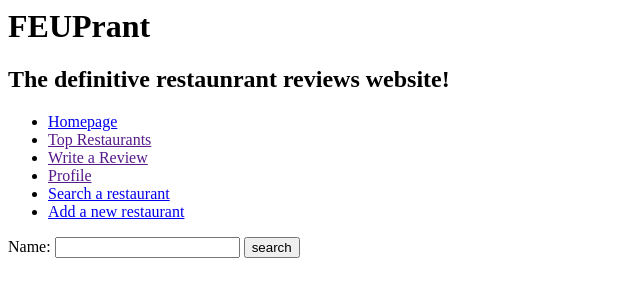
After one commit to Nunommpinto/FEUP-LTW, a PHP site: page /search_restaurant.php in a window 1280 px wide. The commit adds this page. Shown: the top 300 px of the page, without its empty margins (0-640 px from the left). Run offline with PHP 8.4, Linux system fonts and the light colour scheme.

Commit message:
Can search for restaurant based on name (not fully implemented)

```diff
--- a/src/save_restaurant.php
+++ b/src/action_save_restaurant.php
@@ -13,5 +13,5 @@
     registerRestaurant($_POST['name'], $_POST['description'], $_POST['idOwner'], $_POST['idRestaurantInfo']);
 
     //Redirects to the homepage
-    header('Location: '.'homepage.php');
+    header('Location: homepage.php');
 ?>
--- /dev/null
+++ b/src/search_restaurant.php
@@ -0,0 +1,7 @@
+<?php
+    /*include_once('database/connection.php');
+    include_once('database/db_restaurants.php');*/
+
+    include_once('templates/header.php');
+    include_once('templates/search_restaurant.php');
+?>
--- a/src/templates/add_restaurant.php
+++ b/src/templates/add_restaurant.php
@@ -1,4 +1,4 @@
-<form action="save_restaurant.php" method="post">
+<form action="action_save_restaurant.php" method="post">
     <input type="hidden" name="idOwner" value="1">
     <input type="hidden" name="idRestaurantInfo" value="1">
 
--- a/src/templates/header.php
+++ b/src/templates/header.php
@@ -15,7 +15,7 @@
                 <li><a href="">Top Restaurants</a></li>
                 <li><a href="">Write a Review</a></li>
                 <li><a href="">Profile</a></li>
-                <li><a href="">Search a restaurant</a></li>
+                <li><a href="search_restaurant.php">Search a restaurant</a></li>
                 <li><a href="add_restaurant.php">Add a new restaurant</a></li>
             </ul>
         </div>
--- /dev/null
+++ b/src/templates/search_restaurant.php
@@ -0,0 +1,4 @@
+<form action="action_search_restaurant.php" method="get">
+    <label>Name: </label> <input type="text" name="name">
+    <input type="submit" value="search">
+</form>
```
Also changed, not shown: src/action_search_restaurant.php (added, +12 -0 lines), src/database/db_restaurants.php (+9 -0 lines), src/database.db.
